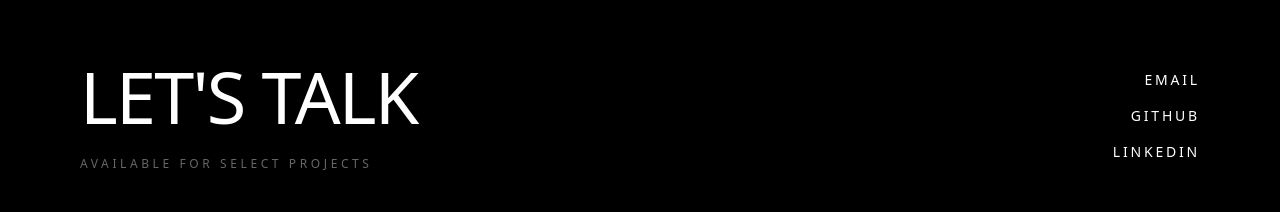
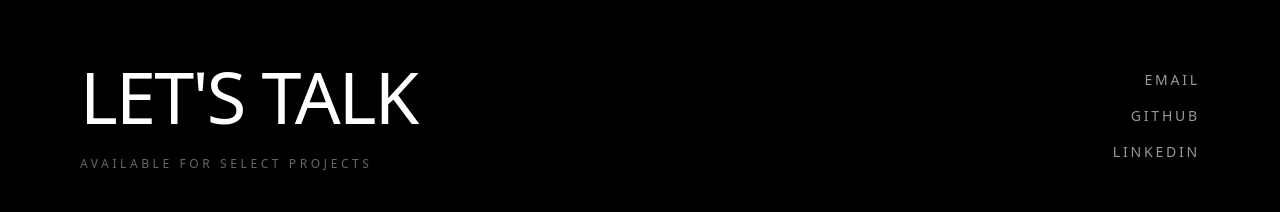
Before and after one commit to 1syunus/portfolio, a Next.js app: page / in a window 1280 px wide. Shown: the part 1315-1527 px from the top of the page. Built offline with nearby package versions, Linux system fonts and the light colour scheme.

Commit message:
style(contact): add hover transitions to socials

```diff
--- a/app/components/Portfolio.tsx
+++ b/app/components/Portfolio.tsx
@@ -90,19 +90,22 @@ export default function Portfolio() {
                     <div className="mt-12 md:mt-0 space-y-4 text-right">
                         <a
                             href="xxxxxxxxxxxxxxxxx@gmail.com"
-                            className="block text-sm tracking-[0.2em]"
+                            className="block text-sm tracking-[0.2em]
+                                opacity-60 hover:opacity-100 transition-opacity duration-300"
                         >
                             EMAIL
                         </a>
                         <a
                             href="https://github.com/1syunus"
-                            className="block text-sm tracking-[0.2em]"
+                            className="block text-sm tracking-[0.2em]
+                                opacity-60 hover:opacity-100 transition-opacity duration-300"
                         >
                             GITHUB
                         </a>
                         <a
                             href="linkedin.com/in/suhayb1"
-                            className="block text-sm tracking-[0.2em]"
+                            className="block text-sm tracking-[0.2em]
+                                opacity-60 hover:opacity-100 transition-opacity duration-300"
                         >
                             LINKEDIN
                         </a>
```
